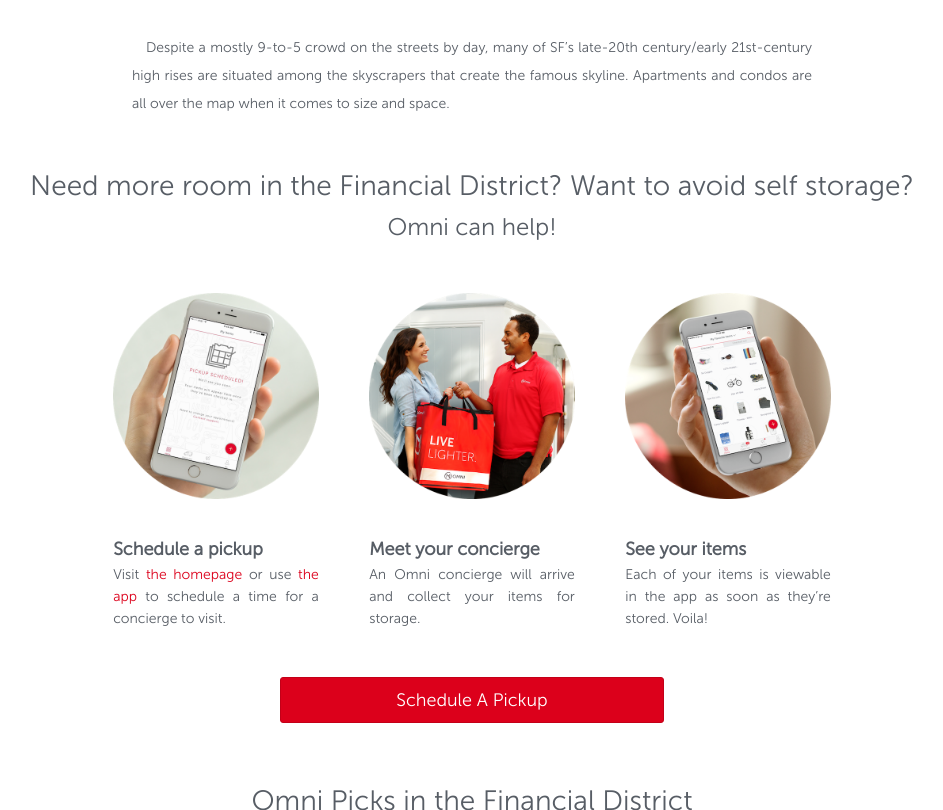
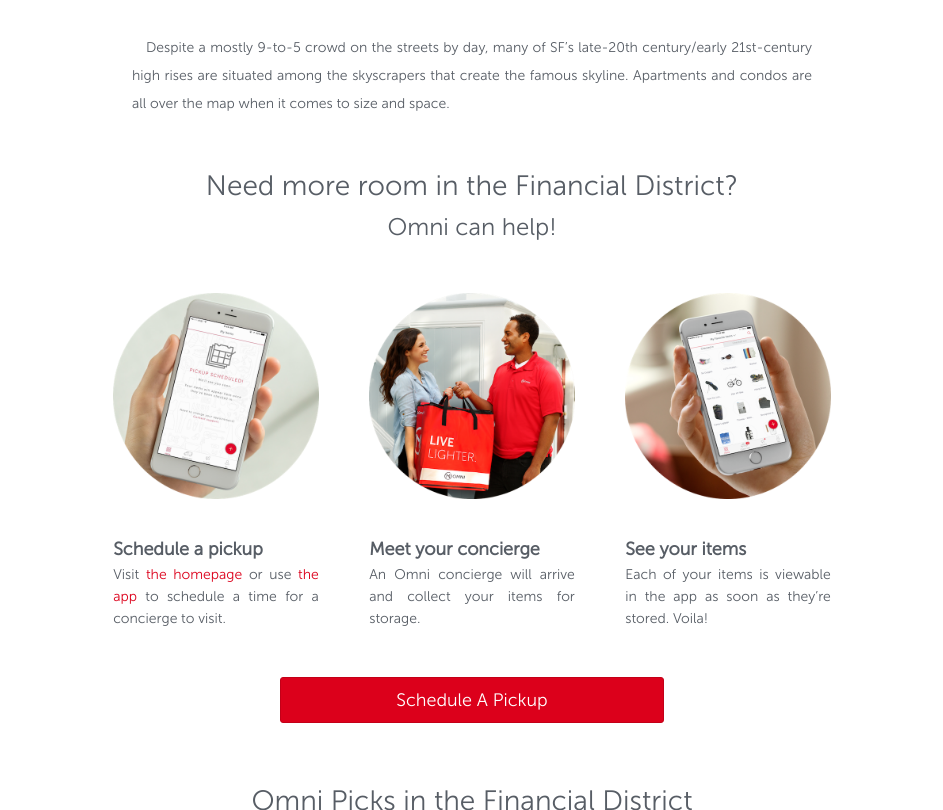
Before and after one commit to craigsmith24/omni-web-local, a Jekyll site: the page built from san-francisco/financial-district.markdown, in a window 1280 px wide and 900 px high, scrolled down 391 px, cut to the strip 90-900 px from the top of the window. Shown: the whole strip, without its empty margins (168-1111 px from the left). Built offline with Jekyll 4.4.1, drawn with Linux system fonts in a browser that asks for light colours.

Commit message:
Update financial-district.markdown

```diff
--- a/san-francisco/financial-district.markdown
+++ b/san-francisco/financial-district.markdown
@@ -6,7 +6,7 @@
     Despite a mostly 9-to-5 crowd on the streets by day, many of SF’s late-20th century/early 21st-century high rises are
     situated among the skyscrapers that create the famous skyline. Apartments and condos are all over the map when it comes
     to size and space.
-section_2_header: "Need more room in the Financial District? Want to avoid self storage?"
+section_2_header: "Need more room in the Financial District?"
 section_3_header: "Omni Picks in the Financial District"
 permalink: /san-francisco/financial-district/
 places:
```
